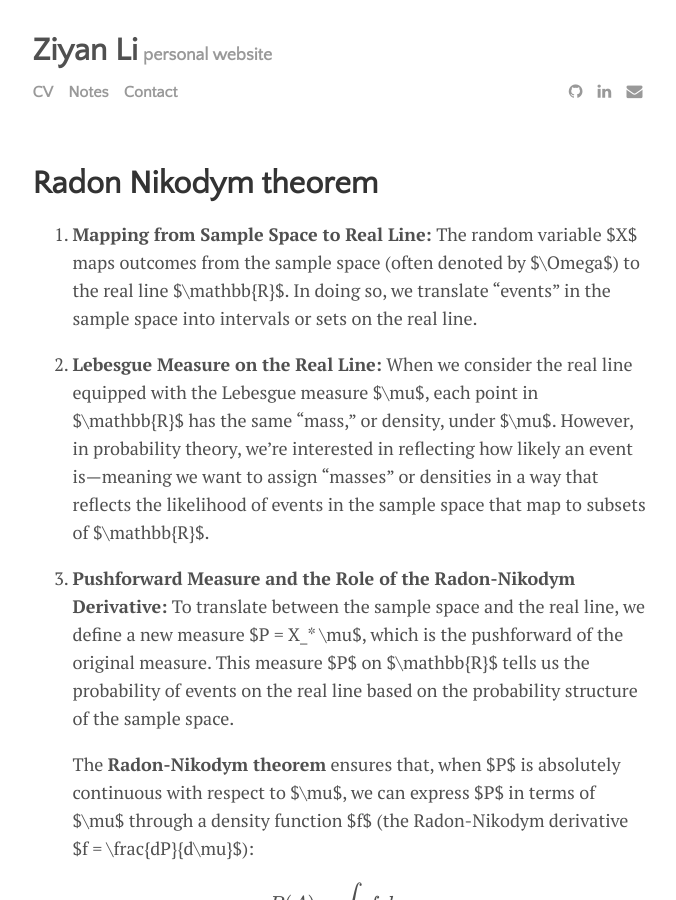
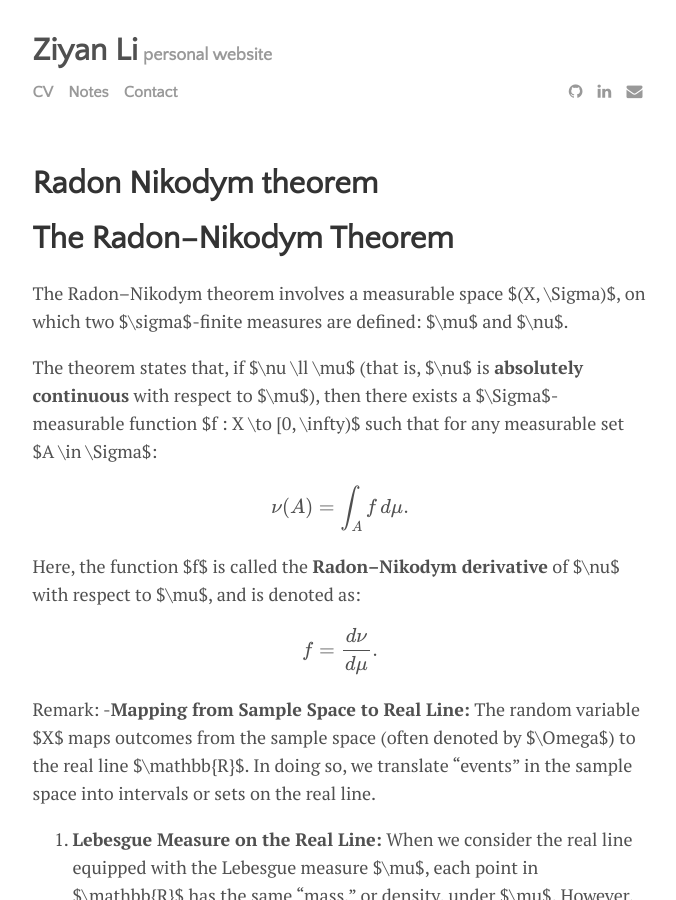
Before and after one commit to catty-halsey/catty-halsey.github.io, a Jekyll site: the page built from _posts/2024-11-12-Radon Nikodym theorem.md, in a window 1280 px wide and 900 px high. Shown: the whole window, without its empty margins (300-976 px from the left). Built offline with Jekyll 4.4.1, drawn with Linux system fonts in a browser that asks for light colours; formulas are drawn with MathJax 3.

Commit message:
Update 2024-11-12-Radon Nikodym theorem.md

```diff
--- a/_posts/2024-11-12-Radon Nikodym theorem.md
+++ b/_posts/2024-11-12-Radon Nikodym theorem.md
@@ -5,8 +5,24 @@ author: "Ziyan Li"
 categories: journal
 tags: [documentation, sample]
 ---
+# The Radon–Nikodym Theorem
 
-1. **Mapping from Sample Space to Real Line:**
+The Radon–Nikodym theorem involves a measurable space $(X, \Sigma)$, on which two $\sigma$-finite measures are defined: $\mu$ and $\nu$.
+
+The theorem states that, if $\nu \ll \mu$ (that is, $\nu$ is **absolutely continuous** with respect to $\mu$), then there exists a $\Sigma$-measurable function $f : X \to [0, \infty)$ such that for any measurable set $A \in \Sigma$:
+
+$$
+\nu(A) = \int_A f \, d\mu.
+$$
+
+Here, the function $f$ is called the **Radon–Nikodym derivative** of $\nu$ with respect to $\mu$, and is denoted as:
+
+$$
+f = \frac{d\nu}{d\mu}.
+$$
+
+Remark:
+-**Mapping from Sample Space to Real Line:**
    The random variable $X$ maps outcomes from the sample space (often denoted by $\Omega$) to the real line $\mathbb{R}$. In doing so, we translate "events" in the sample space into intervals or sets on the real line.
 
 2. **Lebesgue Measure on the Real Line:**
```
